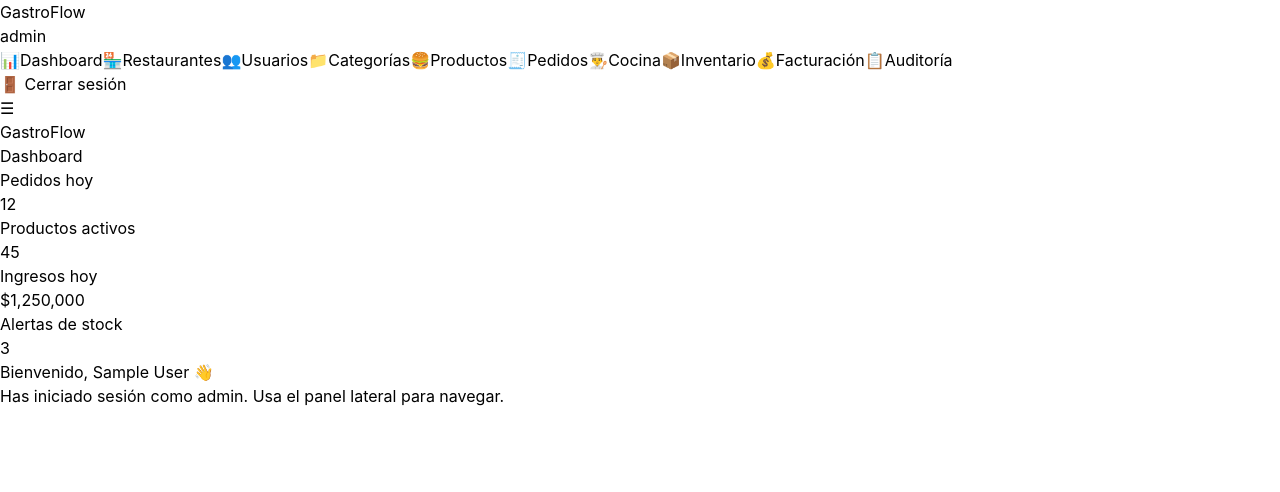
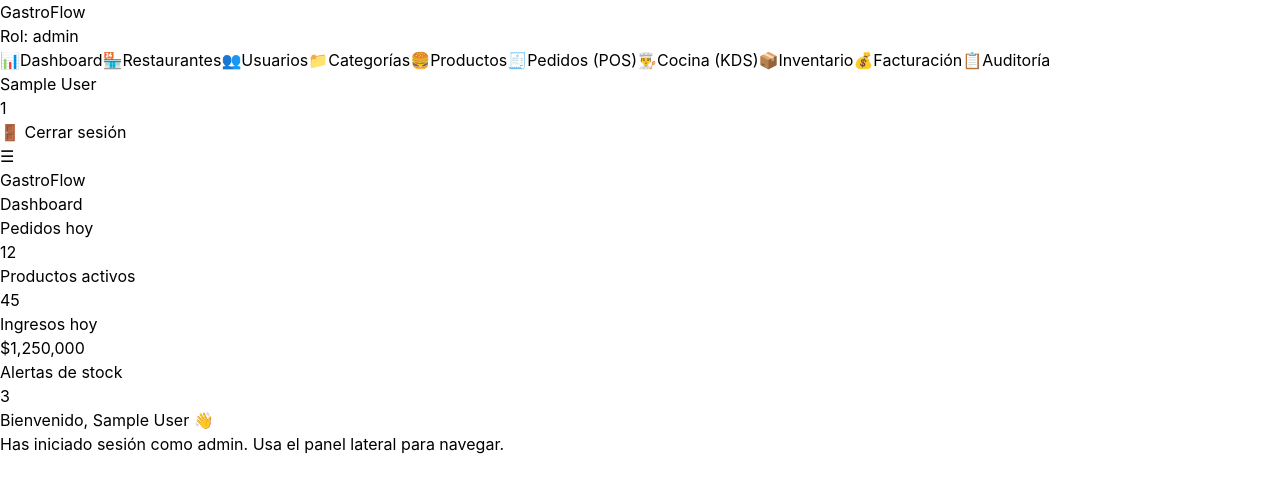
Before and after one commit to wacho91/GastroFlow, a React (Vite) app in the folder frontend/: page /dashboard in a window 1280 px wide. Shown: the top 492 px of the page. Built offline with nearby package versions, Linux system fonts and the light colour scheme; sample sign-in values are in the browser's storage.

Commit message:
Changes component layout

```diff
--- a/frontend/src/components/Layout.jsx
+++ b/frontend/src/components/Layout.jsx
@@ -2,22 +2,26 @@ import { useState } from 'react'
 import { NavLink, Outlet } from 'react-router-dom'
 import { useAuth } from '../context/AuthContext'
 
+// 1. DEFINIMOS QUIÉN PUEDE VER QUÉ
 const navItems = [
-  { to: '/dashboard', label: 'Dashboard', icon: '📊' },
-  { to: '/restaurants', label: 'Restaurantes', icon: '🏪' },
-  { to: '/users', label: 'Usuarios', icon: '👥' },
-  { to: '/categories', label: 'Categorías', icon: '📁' },
-  { to: '/products', label: 'Productos', icon: '🍔' },
-  { to: '/orders', label: 'Pedidos', icon: '🧾' },
-  { to: '/kitchen', label: 'Cocina', icon: '👨‍🍳' },
-  { to: '/inventory', label: 'Inventario', icon: '📦' },
-  { to: '/invoices', label: 'Facturación', icon: '💰' },
-  { to: '/audit-logs', label: 'Auditoría', icon: '📋' },
+  { to: '/dashboard', label: 'Dashboard', icon: '📊', roles: ['admin', 'supervisor'] },
+  { to: '/restaurants', label: 'Restaurantes', icon: '🏪', roles: ['admin'] },
+  { to: '/users', label: 'Usuarios', icon: '👥', roles: ['admin'] },
+  { to: '/categories', label: 'Categorías', icon: '📁', roles: ['admin', 'supervisor'] },
+  { to: '/products', label: 'Productos', icon: '🍔', roles: ['admin', 'supervisor'] },
+  { to: '/orders', label: 'Pedidos (POS)', icon: '🧾', roles: ['admin', 'supervisor', 'waiter', 'cashier'] },
+  { to: '/kitchen', label: 'Cocina (KDS)', icon: '👨‍🍳', roles: ['admin', 'supervisor', 'cook'] },
+  { to: '/inventory', label: 'Inventario', icon: '📦', roles: ['admin', 'supervisor'] },
+  { to: '/invoices', label: 'Facturación', icon: '💰', roles: ['admin', 'supervisor', 'cashier'] },
+  { to: '/audit-logs', label: 'Auditoría', icon: '📋', roles: ['admin'] },
 ]
 
 export default function Layout() {
   const { user, logout } = useAuth()
   const [sidebarOpen, setSidebarOpen] = useState(false)
+
+  // 2. FILTRAMOS LOS ITEMS SEGÚN EL ROL DEL USUARIO LOGUEADO
+  const visibleNavItems = navItems.filter(item => user && item.roles.includes(user.role))
 
   return (
     <div className="min-h-screen flex">
@@ -25,10 +29,11 @@ export default function Layout() {
       <aside className={`bg-gray-800 text-white w-64 flex flex-col ${sidebarOpen ? 'block' : 'hidden'} md:block`}>
         <div className="p-4 border-b border-gray-700">
           <h1 className="text-xl font-bold">GastroFlow</h1>
-          <p className="text-sm text-gray-400">{user?.role}</p>
+          <p className="text-sm text-gray-400 capitalize">Rol: {user?.role || 'N/A'}</p>
         </div>
         <nav className="flex-1 overflow-y-auto p-2 space-y-1">
-          {navItems.map((item) => (
+          {/* 3. PINTAMOS SOLO LOS ITEMS PERMITIDOS */}
+          {visibleNavItems.map((item) => (
             <NavLink
               key={item.to}
               to={item.to}
@@ -42,9 +47,13 @@ export default function Layout() {
           ))}
         </nav>
         <div className="p-4 border-t border-gray-700">
+          <div className="mb-4 text-sm text-gray-400">
+            <p className="font-bold text-white">{user?.full_name || 'Usuario'}</p>
+            <p className="truncate">{user?.id}</p>
+          </div>
           <button
             onClick={logout}
-            className="w-full text-left p-2 rounded hover:bg-red-600 transition"
+            className="w-full text-left p-2 rounded hover:bg-red-600 transition flex items-center gap-2"
           >
             🚪 Cerrar sesión
           </button>
```
